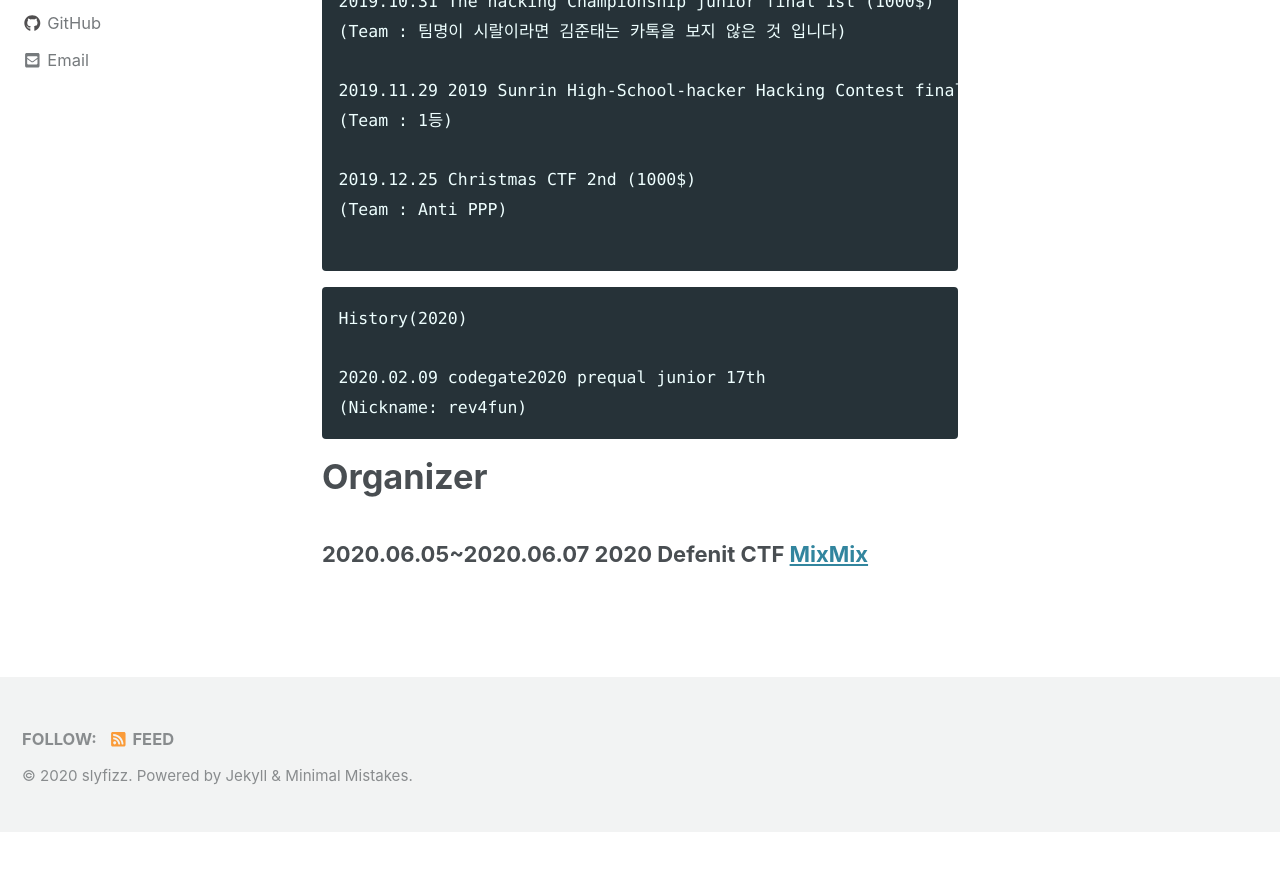
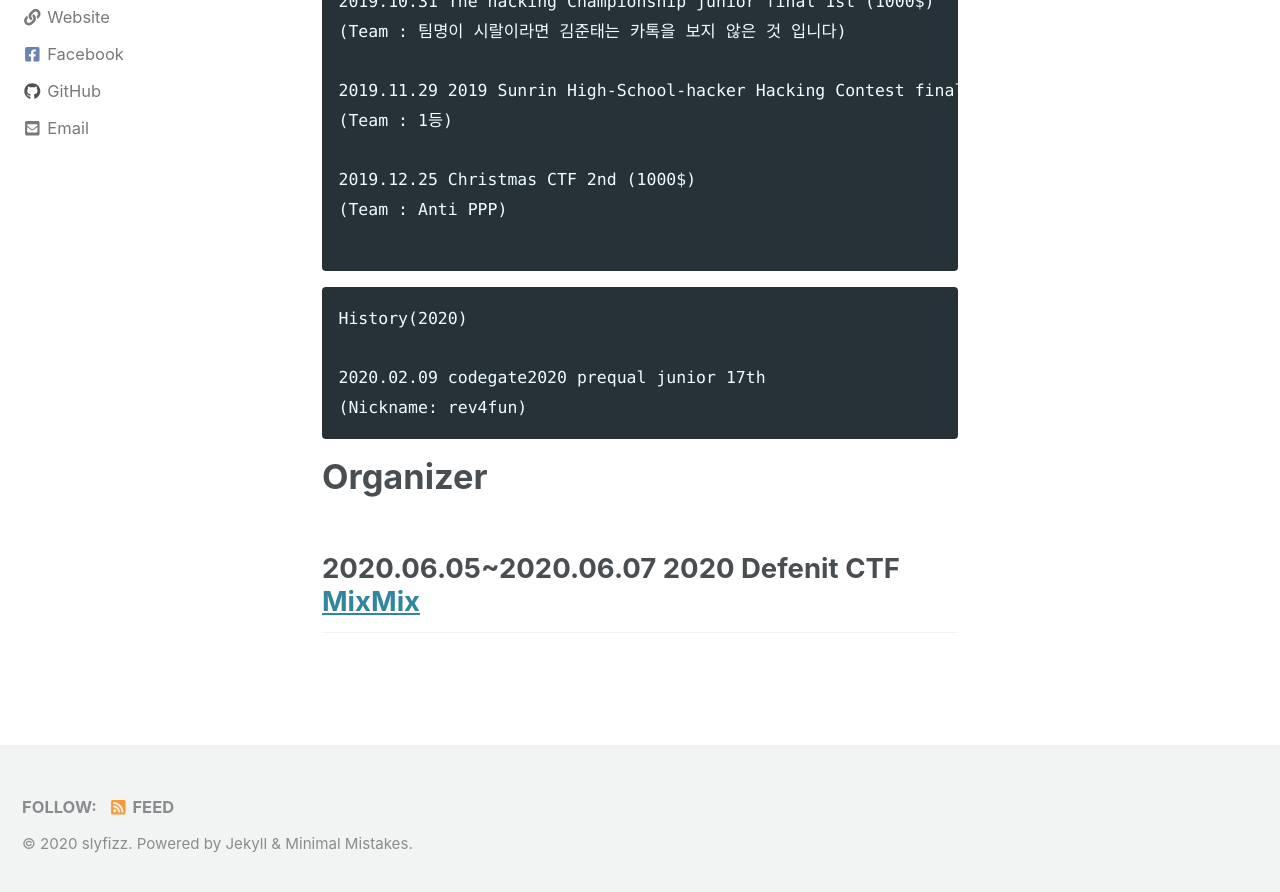
Before and after one commit to slyfizz3/slyfizz3.github.io, a Jekyll site: the page built from _pages/about.md, in a window 1280 px wide and 900 px high, scrolled down 1221 px. Shown: the top 892 px of the window. Built offline with Jekyll 4.4.1, drawn with Linux system fonts in a browser that asks for light colours; cached includes are drawn as plain includes; nearby versions of some CDN libraries; before the commit the page ends 2053 px from its top, so only the background shows below that.

```diff
--- a/_pages/about.md
+++ b/_pages/about.md
@@ -60,4 +60,4 @@ History(2020)
 
 
 # Organizer
-### 2020.06.05~2020.06.07 2020 Defenit CTF [MixMix](https://github.com/slyfizz3/Make-challenges/tree/master/2020DefenitCTF/MixMix)
+## 2020.06.05~2020.06.07 2020 Defenit CTF [MixMix](https://github.com/slyfizz3/Make-challenges/tree/master/2020DefenitCTF/MixMix)
```
